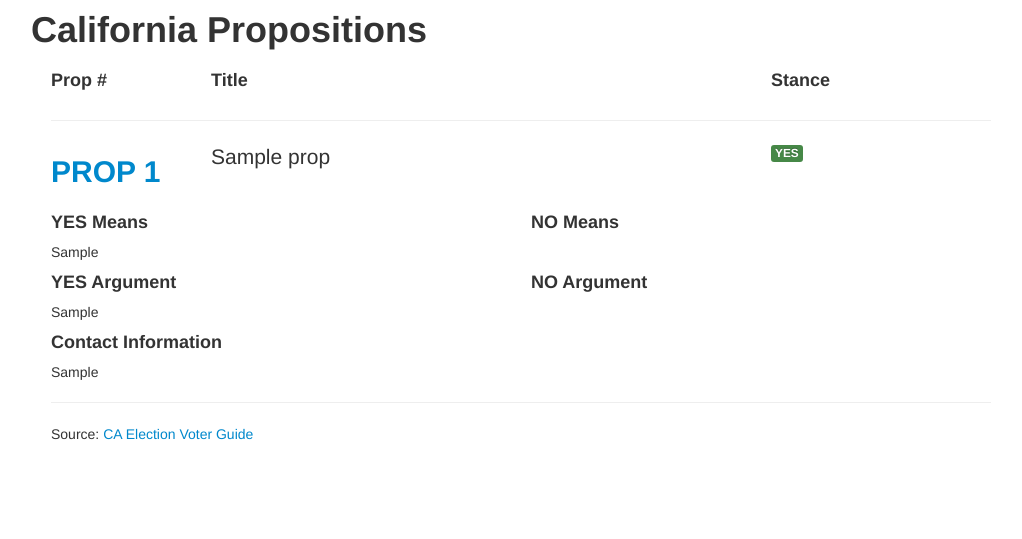
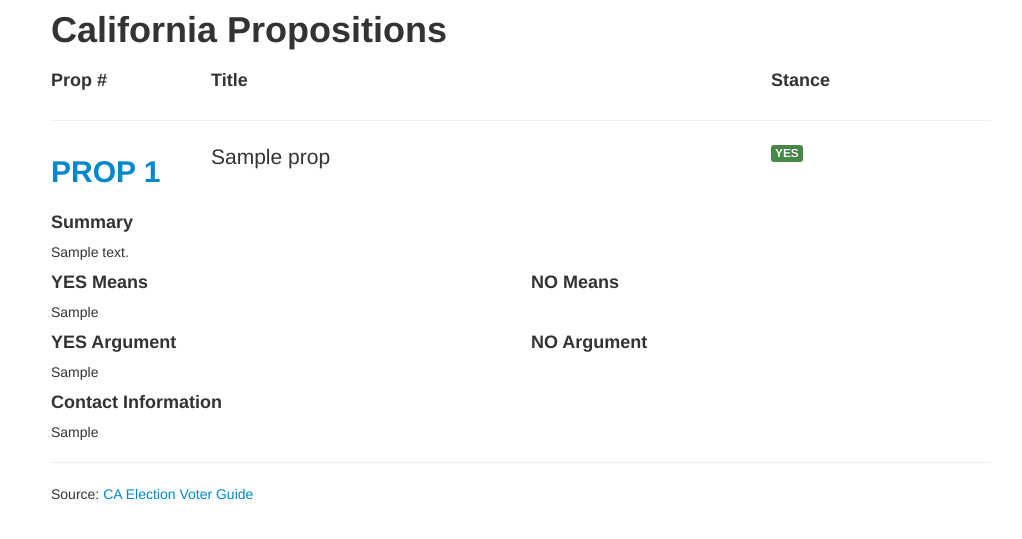
Before and after one commit to babldev/ca-prop-share, a Flask app: template app/templates/base.html in a window 1280 px wide. Shown: the top 539 px of the page, without its empty margins (119-1141 px from the left). Run offline with Flask 2, Linux system fonts and the light colour scheme; the template is opened without the code that fills it: most values are stand-ins (such as "Sample title", 1, 10 or a date in 2020).

Commit message:
Added summary.

```diff
--- a/app/templates/base.html
+++ b/app/templates/base.html
@@ -9,7 +9,9 @@
 
     <div class="container">
       <div class="row">
-        <h1>California Propositions</h1>
+        <div class="span12">
+          <h1>California Propositions</h1>
+        </div>
       </div>
       <div class="row">
         <div class="span2"><h4>Prop #</h4></div>
@@ -22,6 +24,12 @@
         <div class="span2"><h2><a href="{{ prop["url"] }}">PROP {{ prop["number"] }}</a></h2></div>
         <div class="span7"><p class="lead">{{ prop["title"] }}</p></div>
         <div class="span3"><span class="label label-success">YES</span></div>
+      </div>
+      <div class="row">
+        <div class="span12">
+          <h4>Summary</h4>
+          {{ prop["summary"] }}
+        </div>
       </div>
       <div class="row">
         <div class="span6"><h4>YES Means</h4></div>
```
